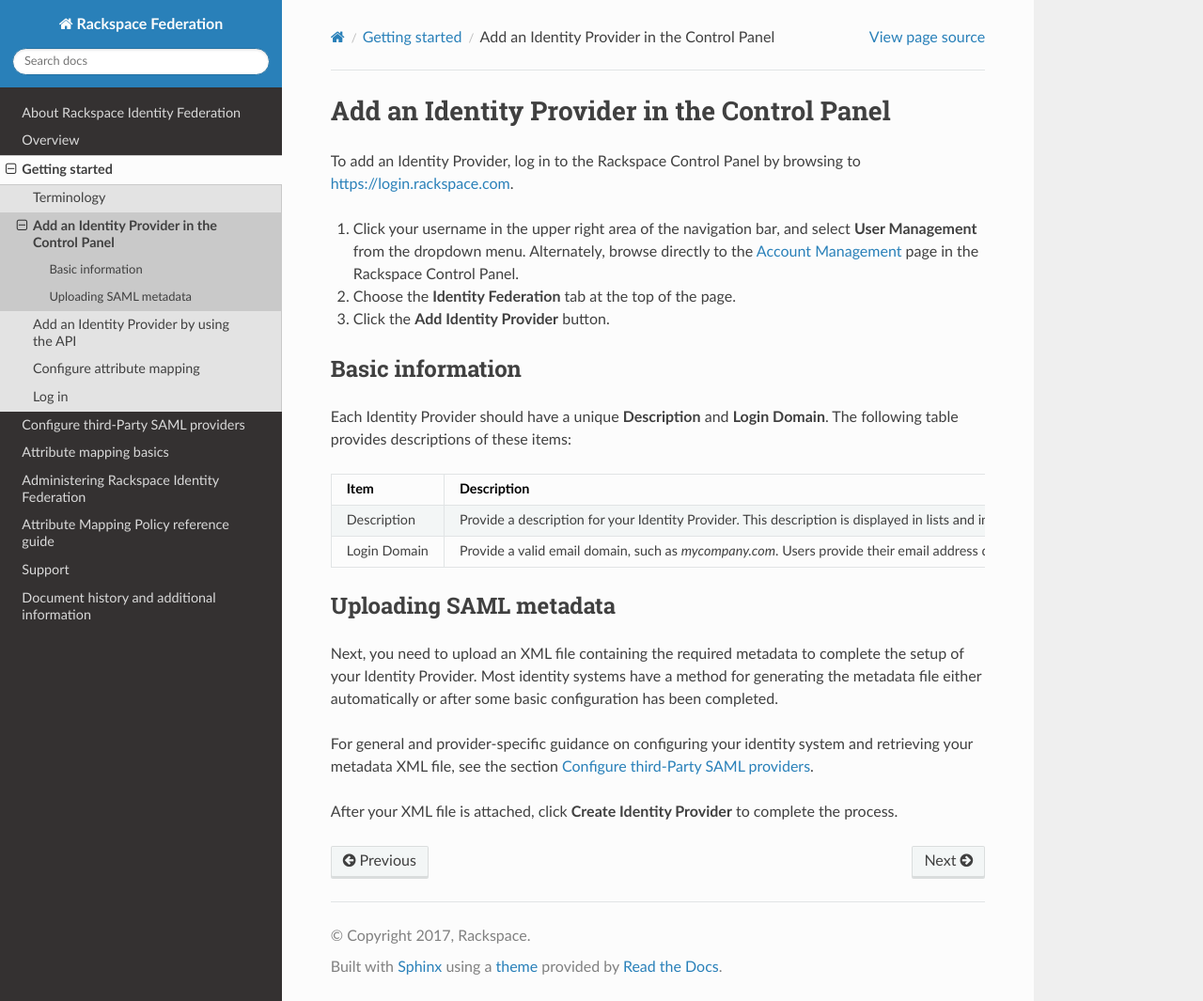
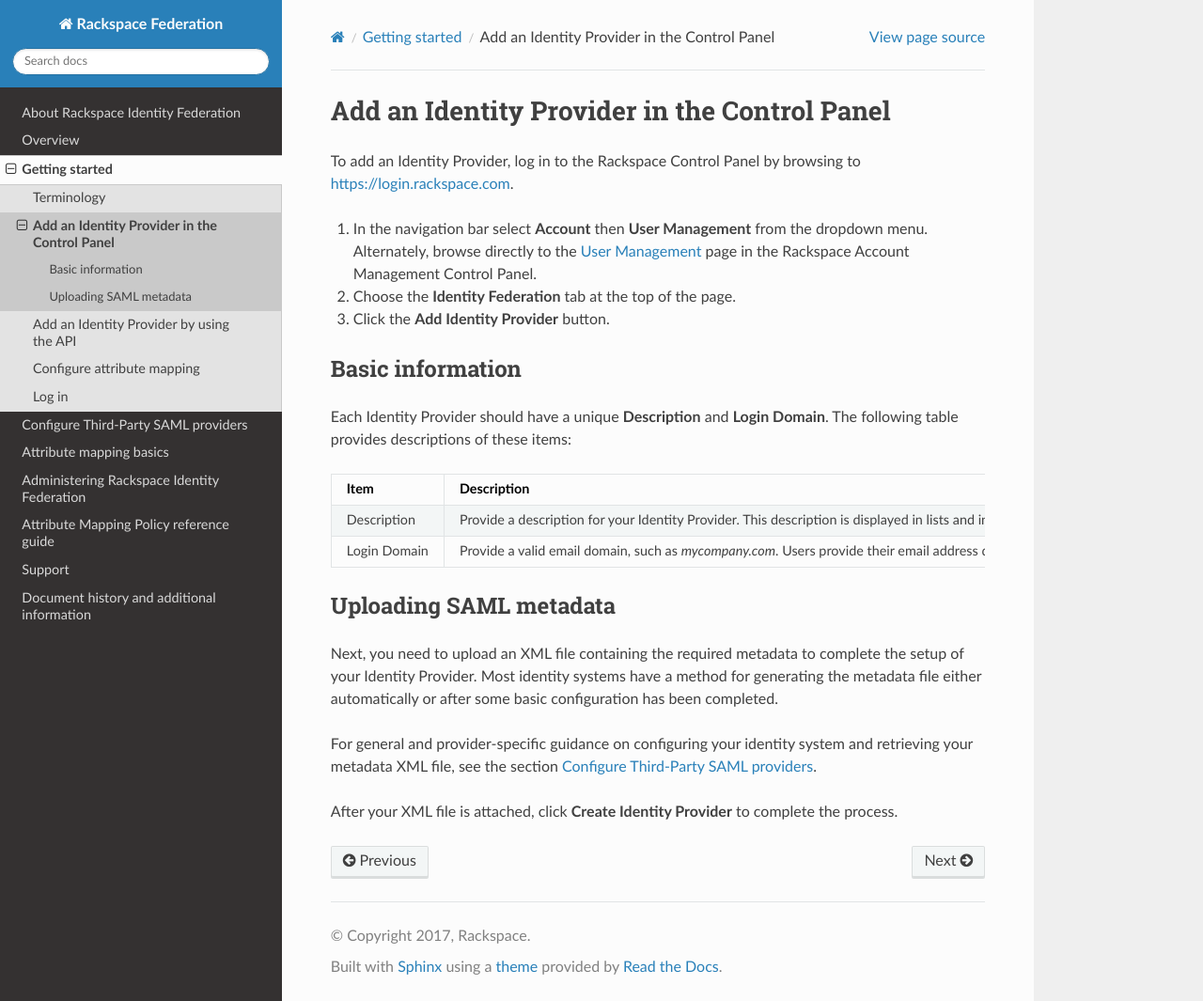
Before and after one commit to rackerlabs/docs-rackspace-federation, a Sphinx documentation site: the page built from doc/gettingstarted/add-idp-cp.rst, in a window 1280 px wide and 1065 px high. Shown: the whole window at 94% size. Built offline with Sphinx 7.4.7 and the Read the Docs theme 2.0.0, drawn with Linux system fonts in a browser that asks for light colours; the version number could not be read and is left out.

Commit message:
added pilot updates

```diff
--- a/doc/config-3p-saml/index.rst
+++ b/doc/config-3p-saml/index.rst
@@ -1,7 +1,7 @@
 .. _index-configuring-3p-saml-ug:
 
 ====================================
-Configure third-Party SAML providers
+Configure Third-Party SAML providers
 ====================================
 
 This section provides information about configuring third-party SAML
--- a/doc/gettingstarted/add-idp-cp.rst
+++ b/doc/gettingstarted/add-idp-cp.rst
@@ -7,10 +7,10 @@
 To add an |idp|, log in to the Rackspace Control Panel by browsing to
 https://login.rackspace.com.
 
-1. Click your username in the upper right area of the navigation bar, and
-   select **User Management** from the dropdown menu. Alternately, browse
-   directly to the `Account Management <https://account.rackspace.com/>`_ page
-   in the Rackspace Control Panel.
+1. In the navigation bar select **Account** then
+   **User Management** from the dropdown menu. Alternately, browse
+   directly to the `User Management <https://account.rackspace.com/users>`_ page
+   in the Rackspace Account Management Control Panel.
 
 2. Choose the **Identity Federation** tab at the top of the page.
 
```
